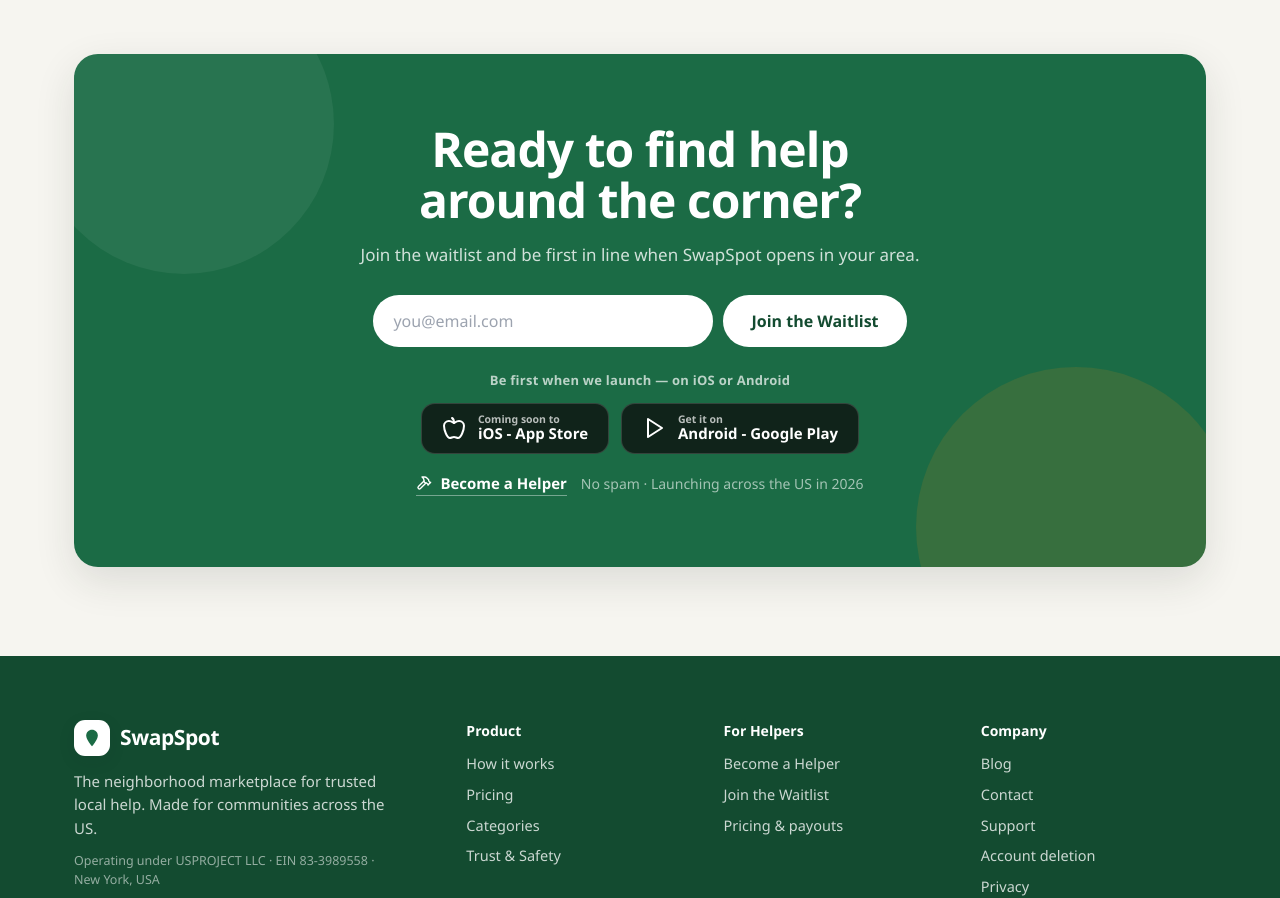
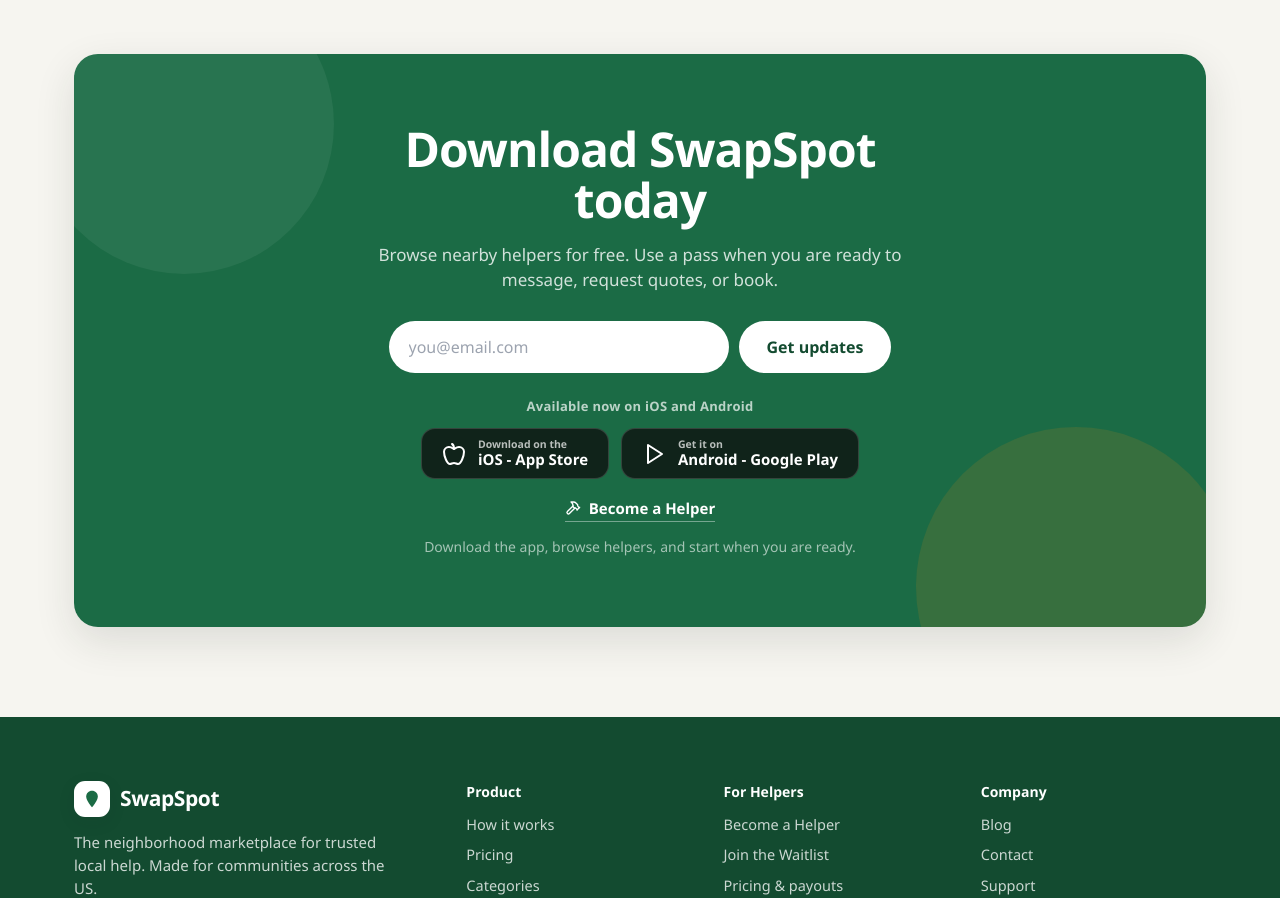
Before and after one commit to Dianov063/Swapspotweb, a Next.js app: page / in a window 1280 px wide. Shown: the part 5260-6158 px from the top of the page. Built offline with nearby package versions, Linux system fonts and the light colour scheme.

Commit message:
Add App Store download CTA

```diff
--- a/components/WaitlistCTA.tsx
+++ b/components/WaitlistCTA.tsx
@@ -7,6 +7,19 @@
 
 const GOOGLE_PLAY_URL =
   "https://play.google.com/store/apps/details?id=com.swapspotnyc.app&pcampaignid=web_share";
+const APP_STORE_URL = "https://apps.apple.com/app/swapspot-hire-local-helpers/id6783493286";
+
+const appCtaCopy = {
+  title: "Download SwapSpot today",
+  body:
+    "Browse nearby helpers for free. Use a pass when you are ready to message, request quotes, or book.",
+  email: "Email address",
+  placeholder: "you@email.com",
+  join: "Get updates",
+  thanks: "Thanks - you are on the list!",
+  storeCaption: "Available now on iOS and Android",
+  noSpam: "Download the app, browse helpers, and start when you are ready.",
+};
 
 export default function WaitlistCTA({
   locale,
@@ -32,16 +45,16 @@
 
         <div className="relative mx-auto max-w-[560px]">
           <h2 className="font-head text-[clamp(30px,4vw,48px)] font-bold leading-[1.06] tracking-[-0.02em]">
-            {dictionary.waitlist.title}
+            {appCtaCopy.title}
           </h2>
           <p className="mt-4 text-[17px] leading-[1.5] text-white/80">
-            {dictionary.waitlist.body}
+            {appCtaCopy.body}
           </p>
 
           {joined ? (
             <div className="mx-auto mt-7 inline-flex items-center gap-2.5 rounded-full bg-white/[0.14] px-6 py-3.5 text-[16px] font-bold">
               <CheckCircle2 className="h-5 w-5" />
-              {dictionary.waitlist.thanks}
+              {appCtaCopy.thanks}
             </div>
           ) : (
             <form
@@ -50,14 +63,14 @@
               noValidate
             >
               <label htmlFor="waitlist-email" className="sr-only">
-                {dictionary.waitlist.email}
+                {appCtaCopy.email}
               </label>
               <input
                 id="waitlist-email"
                 type="email"
                 required
                 autoComplete="email"
-                placeholder={dictionary.waitlist.placeholder}
+                placeholder={appCtaCopy.placeholder}
                 value={email}
                 onChange={(e) => setEmail(e.target.value)}
                 className="max-w-[340px] flex-1 basis-[260px] rounded-full px-5 py-3.5 text-[16px] text-ink outline-none"
@@ -66,24 +79,26 @@
                 type="submit"
                 className="rounded-full bg-white px-7 py-3.5 text-[16px] font-extrabold text-green-deep transition-transform duration-150 hover:-translate-y-0.5 hover:bg-gold-soft"
               >
-                {dictionary.waitlist.join}
+                {appCtaCopy.join}
               </button>
             </form>
           )}
 
           <div className="mt-6">
             <div className="text-[13px] font-bold tracking-[0.02em] text-white/70">
-              {dictionary.waitlist.storeCaption}
+              {appCtaCopy.storeCaption}
             </div>
             <div className="mt-3 flex flex-wrap justify-center gap-3">
               <a
-                href={localizedPath(locale, "/#waitlist")}
+                href={APP_STORE_URL}
+                target="_blank"
+                rel="noopener noreferrer"
                 className="inline-flex items-center gap-3 rounded-[14px] border border-white/15 bg-[#10231A] px-5 py-2.5 text-left text-white transition-all duration-150 hover:-translate-y-0.5 hover:bg-[#0A1A12]"
               >
                 <Apple className="h-6 w-6 shrink-0" />
                 <span>
                   <span className="block text-[10.5px] font-semibold leading-[1.1] opacity-70">
-                    {dictionary.waitlist.comingSoon}
+                    Download on the
                   </span>
                   <span className="block text-[15px] font-extrabold leading-[1.15]">
                     iOS - App Store
@@ -118,7 +133,7 @@
               {dictionary.hero.becomeHelper}
             </Link>
             <span className="text-[14px] text-white/60">
-              {dictionary.waitlist.noSpam}
+              {appCtaCopy.noSpam}
             </span>
           </div>
         </div>
```
